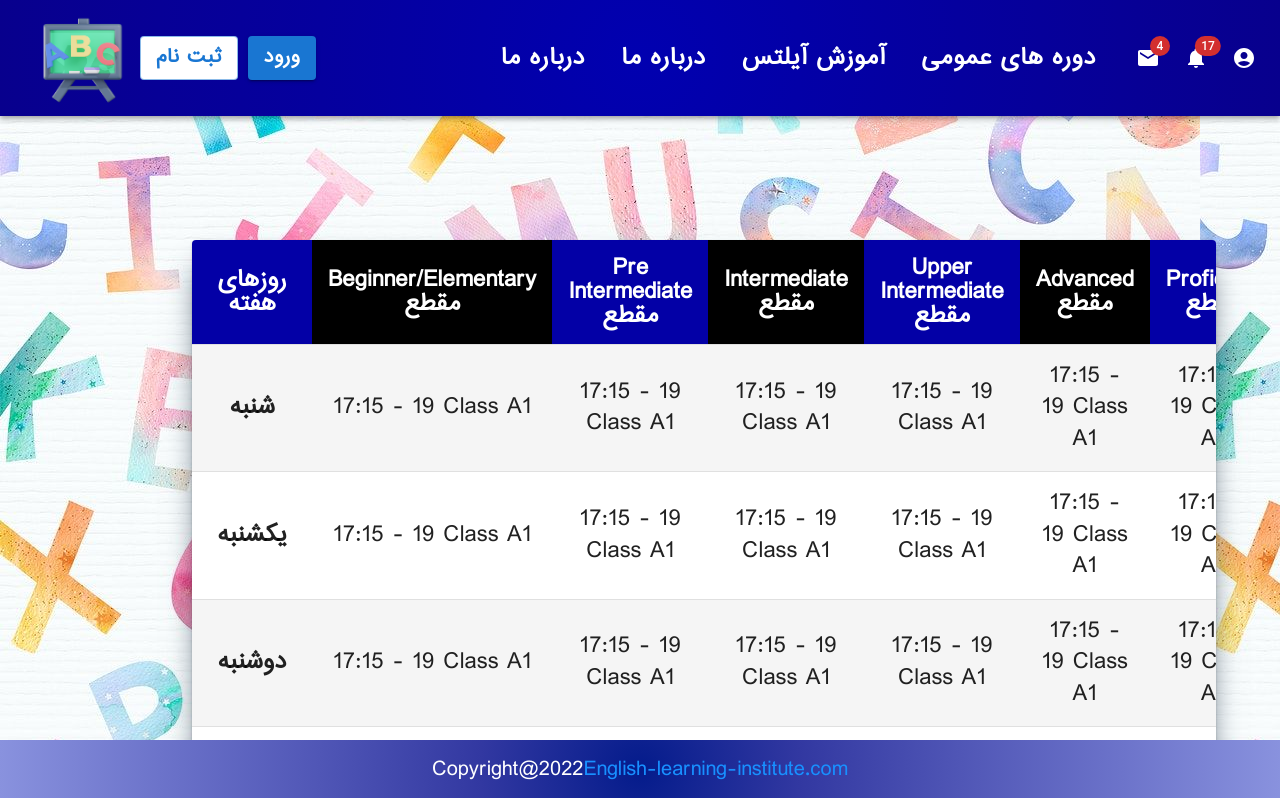
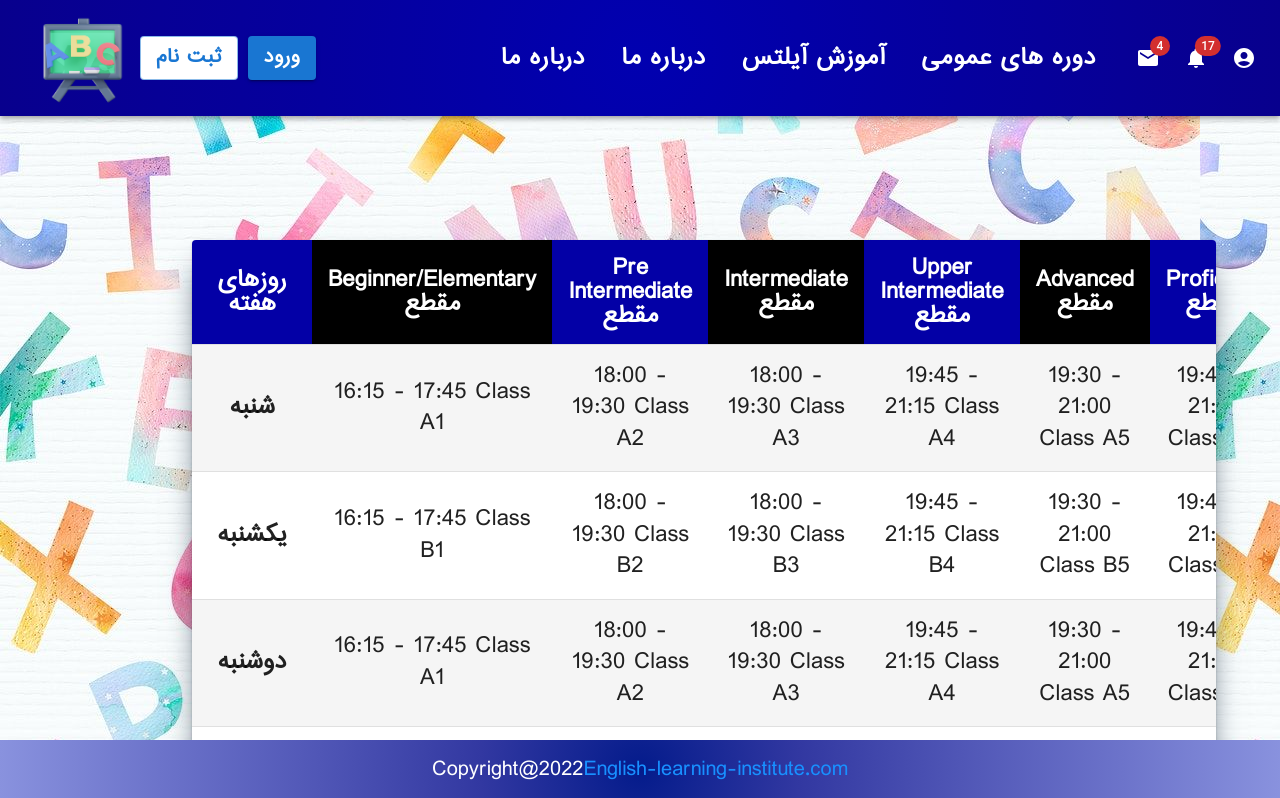
Before and after one commit to Hooman1994/english-learning-institute, a React (Create React App) app: page /calendar in a window 1280 px wide. Shown: the top 798 px of the page. Built offline with nearby package versions, Linux system fonts and the light colour scheme.

Commit message:
calendar fixed

```diff
--- a/src/pages/main-page/Calendar.js
+++ b/src/pages/main-page/Calendar.js
@@ -35,66 +35,66 @@ function createData(day, time1, time2, time3, time4, time5, time6) {
 const rows = [
   createData(
     "شنبه",
-    "17:15 - 19 Class A1",
-    "17:15 - 19 Class A1",
-    "17:15 - 19 Class A1",
-    "17:15 - 19 Class A1",
-    "17:15 - 19 Class A1",
-    "17:15 - 19 Class A1"
+    "16:15 - 17:45 Class A1",
+    "18:00 - 19:30 Class A2",
+    "18:00 - 19:30 Class A3",
+    "19:45 - 21:15 Class A4",
+    "19:30 - 21:00 Class A5",
+    "19:45 - 21:15 Class A6"
   ),
   createData(
     "یکشنبه",
-    "17:15 - 19 Class A1",
-    "17:15 - 19 Class A1",
-    "17:15 - 19 Class A1",
-    "17:15 - 19 Class A1",
-    "17:15 - 19 Class A1",
-    "17:15 - 19 Class A1"
+    "16:15 - 17:45 Class B1",
+    "18:00 - 19:30 Class B2",
+    "18:00 - 19:30 Class B3",
+    "19:45 - 21:15 Class B4",
+    "19:30 - 21:00 Class B5",
+    "19:45 - 21:15 Class B6"
   ),
   createData(
     "دوشنبه",
-    "17:15 - 19 Class A1",
-    "17:15 - 19 Class A1",
-    "17:15 - 19 Class A1",
-    "17:15 - 19 Class A1",
-    "17:15 - 19 Class A1",
-    "17:15 - 19 Class A1"
+    "16:15 - 17:45 Class A1",
+    "18:00 - 19:30 Class A2",
+    "18:00 - 19:30 Class A3",
+    "19:45 - 21:15 Class A4",
+    "19:30 - 21:00 Class A5",
+    "19:45 - 21:15 Class A6"
   ),
   createData(
     "سه شنبه",
-    "17:15 - 19 Class A1",
-    "17:15 - 19 Class A1",
-    "17:15 - 19 Class A1",
-    "17:15 - 19 Class A1",
-    "17:15 - 19 Class A1",
-    "17:15 - 19 Class A1"
+    "16:15 - 17:45 Class B1",
+    "18:00 - 19:30 Class B2",
+    "18:00 - 19:30 Class B3",
+    "19:45 - 21:15 Class B4",
+    "19:30 - 21:00 Class B5",
+    "19:45 - 21:15 Class B6"
   ),
   createData(
     "چهارشنبه",
-    "17:15 - 19 Class A1",
-    "17:15 - 19 Class A1",
-    "17:15 - 19 Class A1",
-    "17:15 - 19 Class A1",
-    "17:15 - 19 Class A1",
-    "17:15 - 19 Class A1"
+    "16:15 - 17:45 Class A1",
+    "18:00 - 19:30 Class A2",
+    "18:00 - 19:30 Class A3",
+    "19:45 - 21:15 Class A4",
+    "19:30 - 21:00 Class A5",
+    "19:45 - 21:15 Class A6"
   ),
   createData(
     "پنجشنبه",
-    "17:15 - 19 Class A1",
-    "17:15 - 19 Class A1",
-    "17:15 - 19 Class A1",
-    "17:15 - 19 Class A1",
-    "17:15 - 19 Class A1",
-    "17:15 - 19 Class A1"
+    "16:15 - 17:45 Class B1",
+    "18:00 - 19:30 Class B2",
+    "18:00 - 19:30 Class B3",
+    "19:45 - 21:15 Class B4",
+    "19:30 - 21:00 Class B5",
+    "19:45 - 21:15 Class B6"
   ),
   createData(
     "جمعه",
-    "17:15 - 19 Class A1",
-    "17:15 - 19 Class A1",
-    "17:15 - 19 Class A1",
-    "17:15 - 19 Class A1",
-    "17:15 - 19 Class A1",
-    "17:15 - 19 Class A1"
+    "--------------",
+    "--------------",
+    "--------------",
+    "--------------",
+    "10:30 - 13 Class A5",
+    "11:00 - 14:30 Class A6"
   ),
 ];
 
```
